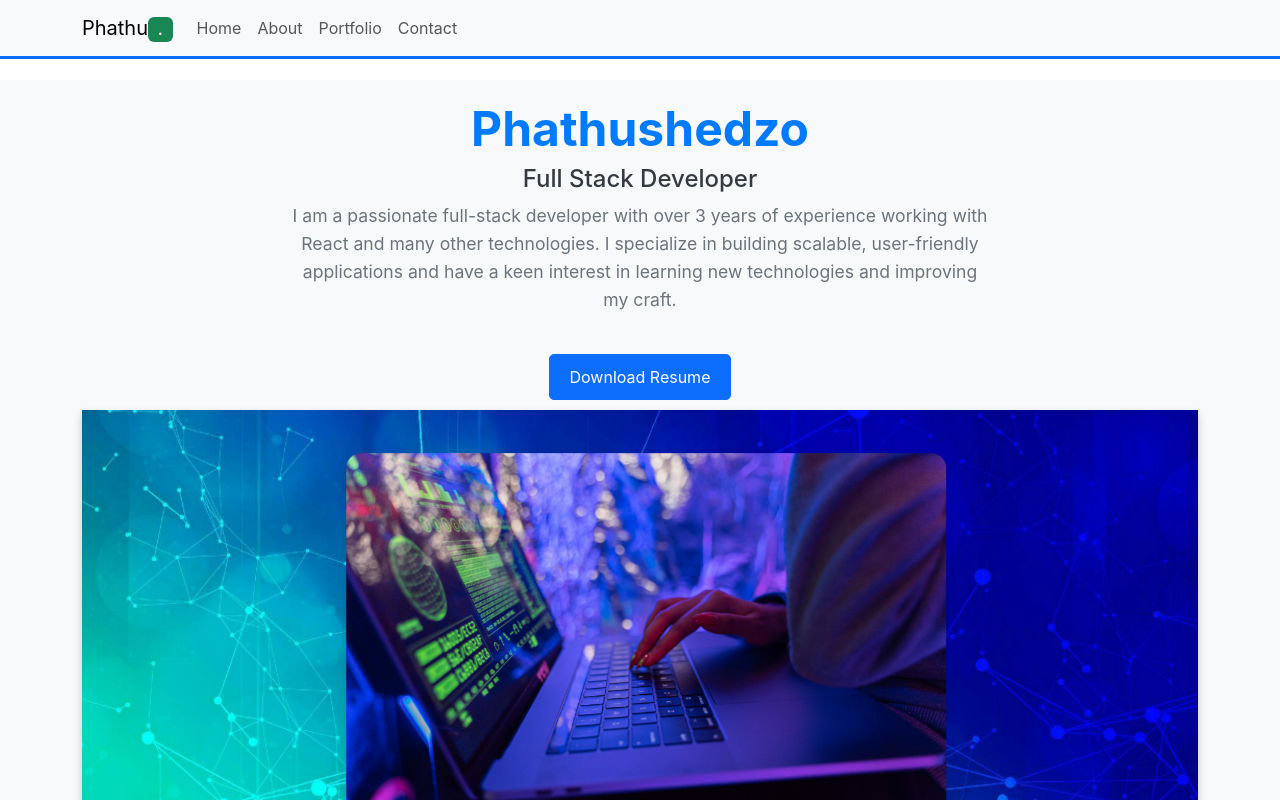
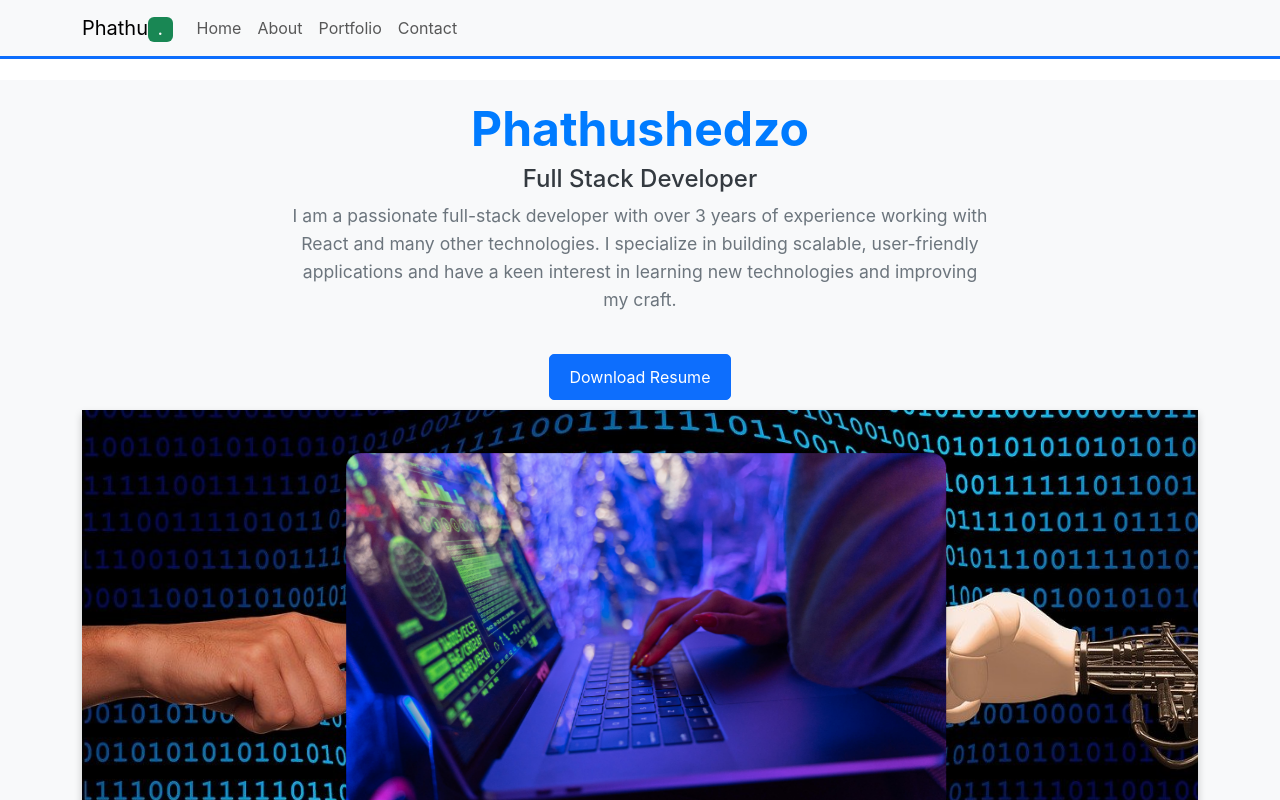
Before and after one commit to RangoSS/portfolio, a React (Create React App) app: page / in a window 1280 px wide. Built offline with nearby package versions, Linux system fonts and the light colour scheme; no server answers.

Commit message:
updated home page

```diff
--- a/src/components/styles/home.css
+++ b/src/components/styles/home.css
@@ -108,7 +108,7 @@
   align-items: center;
   margin: auto;
   box-shadow: 0 4px 8px rgba(1, 0, 0, 0.2);
-  background-image: url('/public/dot4.png');
+  background-image: url('/public/hand.jpg');
   background-size: cover;
   background-position: center;
   position: relative; /* Important for positioning the message */
```
Also changed, not shown: public/hand.jpg (added).
